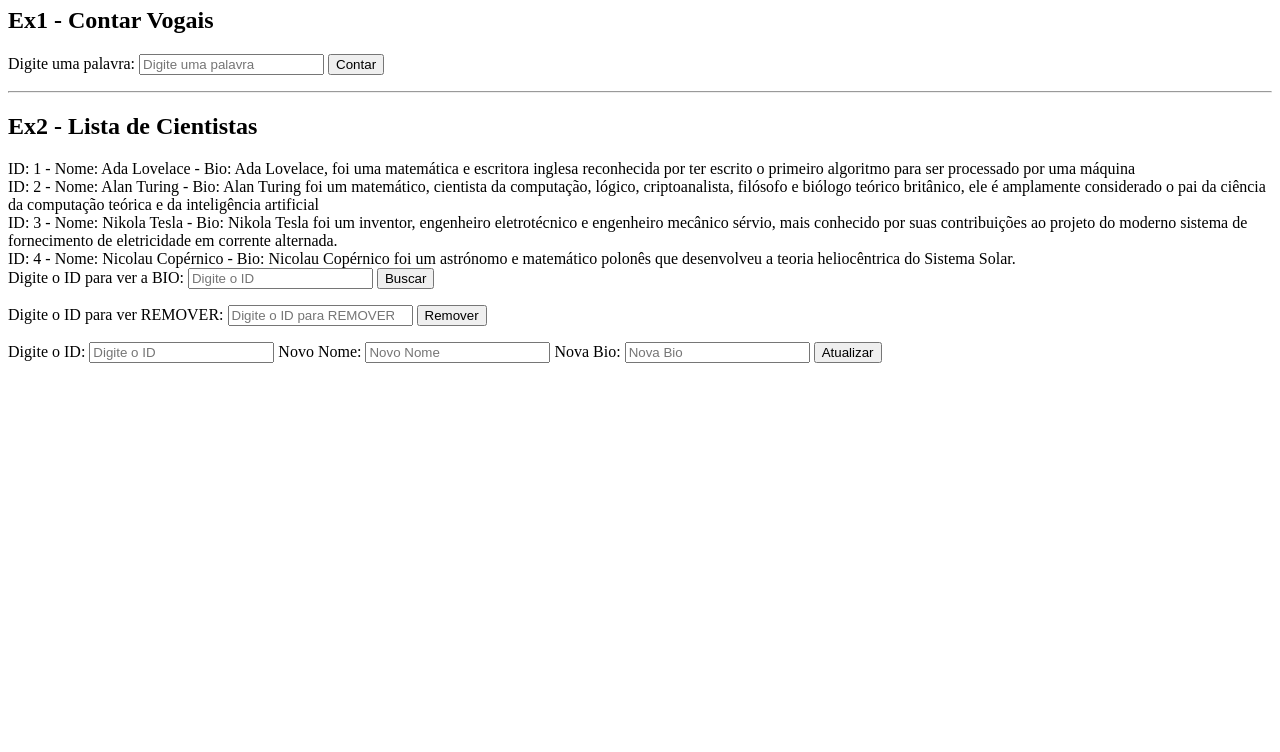
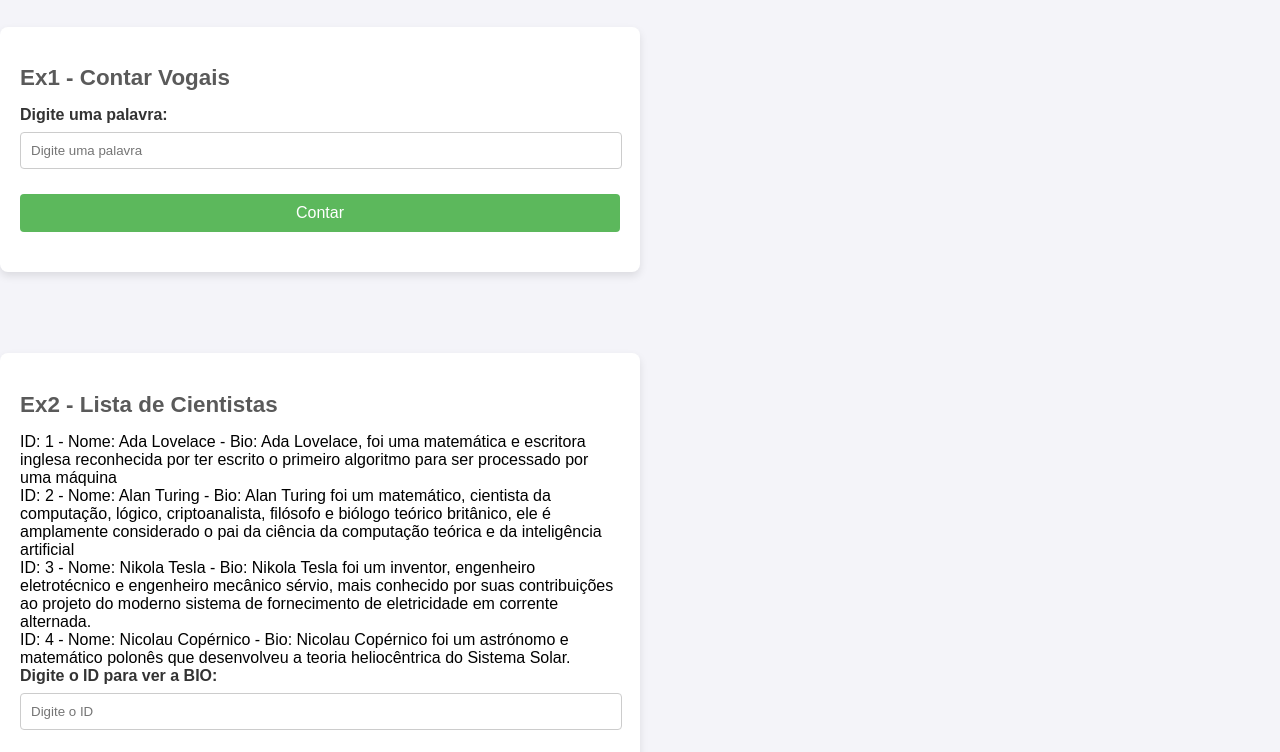
Before and after one commit to Zord0m/Orion-Bootcamp, a website built with webpack: page docs/index.html in a window 1280 px wide. Shown: the part 73-825 px from the top of the page. Before the commit the page ends 800 px from the top, so only its background shows below. Built offline with nearby package versions, Linux system fonts and the light colour scheme.

Commit message:
Layout basico para entregar o desafio.

```diff
--- a/docs/index.html
+++ b/docs/index.html
@@ -4,6 +4,7 @@
     <meta charset="UTF-8">
     <meta name="viewport" content="width=device-width, initial-scale=1.0">
     <title>Exercícios Orion Bootcamp</title>
+    <link rel="stylesheet" href="style.css">
 </head>
 <body>
     <h1>Exercícios Typescript</h1>
--- /dev/null
+++ b/docs/style.css
@@ -0,0 +1,101 @@
+body {
+    font-family: Arial, Helvetica, sans-serif;
+    margin: 0;
+    padding: 0;
+    background-color: #f4f4f9;
+    display: flex;
+    justify-content: center;
+    align-items: flex-start;
+    min-height: 100vh;
+    flex-direction: column;
+}
+
+h1 {
+    text-align: center;
+    color: #333;
+}
+
+section {
+    background-color: white;
+    border-radius: 8px;
+    padding: 20px;
+    margin: 20px 0;
+    box-shadow: 0 4px 8px rgba(0, 0, 0, 0.1);
+    width: 80%;
+    max-width: 600px;
+}
+
+h2 {
+    color: #5a5a5a;
+    margin-bottom: 15px;
+    font-size: 1.4em;
+}
+
+label {
+    display: block;
+    margin-bottom: 8px;
+    font-weight: bold;
+    color: #333;
+}
+
+input[type="text"], input[type="number"] {
+    width: calc(100% - 20px);
+    padding: 10px;
+    margin-bottom: 15px;
+    border:1px solid #ccc;
+    border-radius: 4px;
+}
+
+button {
+    background-color: #5cb85c;
+    color: white;
+    padding: 10px 20px;
+    border: none;
+    border-radius: 4px;
+    cursor: pointer;
+    font-size: 1em;
+    display: block;
+    width: 100%;
+    margin-top: 10px;
+}
+
+button:hover {
+    background-color: #4cae4c;
+}
+
+p {
+    font-size: 1em;
+    color: #555;
+}
+
+hr {
+    margin: 20px 0;
+    border: 0;
+    height: 1px;
+    background: #ccc;
+}
+
+form {
+    margin-bottom: 20px;
+}
+
+#resultado, #listaResultado, #removerResultado, #atualizaResult {
+    font-weight: bold;
+    color: #2a2a2a;
+    margin-top: 10px;
+    word-wrap: break-word;
+}
+
+form#atualizaForm input{
+    margin-bottom: 10px;
+}
+
+@media (max-width: 600px) {
+    section {
+        width: 95%;
+    }
+
+    button {
+        width: 100%;
+    }
+}
```
